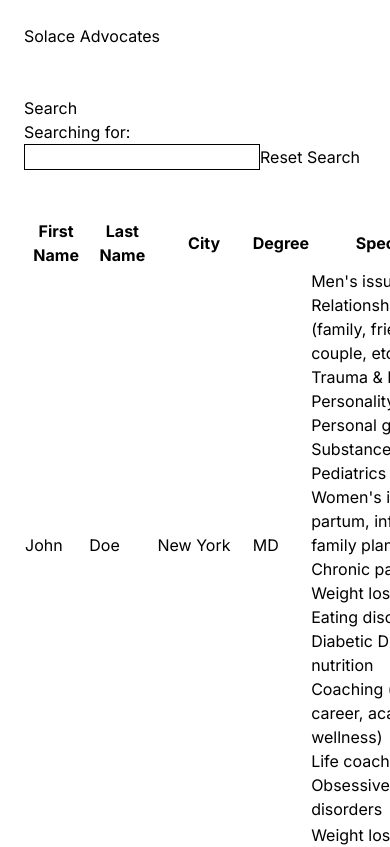
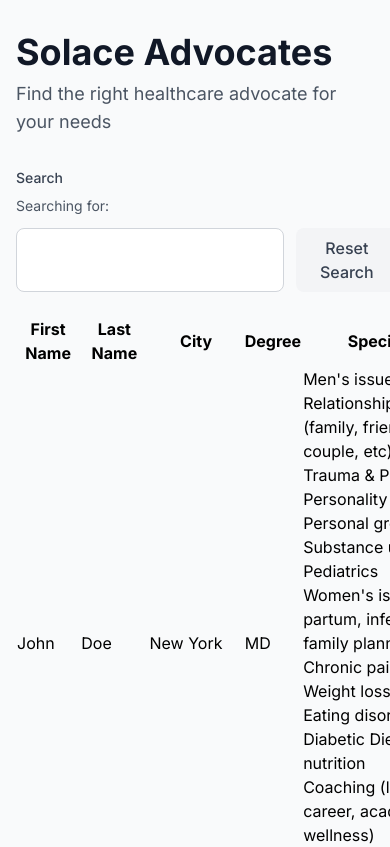
Before and after one commit to michael-wojcik/solace-candidate-assignment-main, a Next.js app: page / in a window 390 px wide. Shown: the top 847 px of the page. Built offline with nearby package versions, Linux system fonts and the light colour scheme.

Commit message:
feat: replace inline styles with Tailwind CSS
- Add professional layout with max-width container
- Style header with improved typography
- Update search section with better spacing
- Style search input and reset button with Tailwind
- Add responsive padding for mobile devices

```diff
--- a/src/app/page.tsx
+++ b/src/app/page.tsx
@@ -53,24 +53,37 @@ export default function Home() {
   };
 
   return (
-    <main style={{ margin: "24px" }}>
-      <h1>Solace Advocates</h1>
-      <br />
-      <br />
-      <div>
-        <p>Search</p>
-        <p>
-          Searching for: <span>{searchTerm}</span>
+    <main className="min-h-screen bg-gray-50 py-8 px-4 sm:px-6 lg:px-8">
+      <div className="max-w-7xl mx-auto">
+        <div className="mb-8">
+          <h1 className="text-4xl font-bold text-gray-900 mb-2">
+            Solace Advocates
+          </h1>
+          <p className="text-lg text-gray-600">
+            Find the right healthcare advocate for your needs
           </p>
+        </div>
+
+        <div className="mb-6">
+          <p className="text-sm font-medium text-gray-700 mb-2">Search</p>
+          <p className="text-sm text-gray-600 mb-3">
+            Searching for: <span className="font-semibold text-gray-900">{searchTerm}</span>
+          </p>
+          <div className="flex gap-3">
             <input
-          style={{ border: "1px solid black" }}
+              className="flex-1 px-4 py-2 border border-gray-300 rounded-lg"
               value={searchTerm}
               onChange={onChange}
             />
-        <button onClick={onClick}>Reset Search</button>
+            <button
+              onClick={onClick}
+              className="px-6 py-2 bg-gray-100 text-gray-700 font-medium rounded-lg hover:bg-gray-200"
+            >
+              Reset Search
+            </button>
           </div>
-      <br />
-      <br />
+        </div>
+
       <table>
         <thead>
           <tr>
@@ -103,6 +116,7 @@ export default function Home() {
           })}
         </tbody>
       </table>
+      </div>
     </main>
   );
 }
```
Lines whose indentation alone changed are shown as unchanged.
